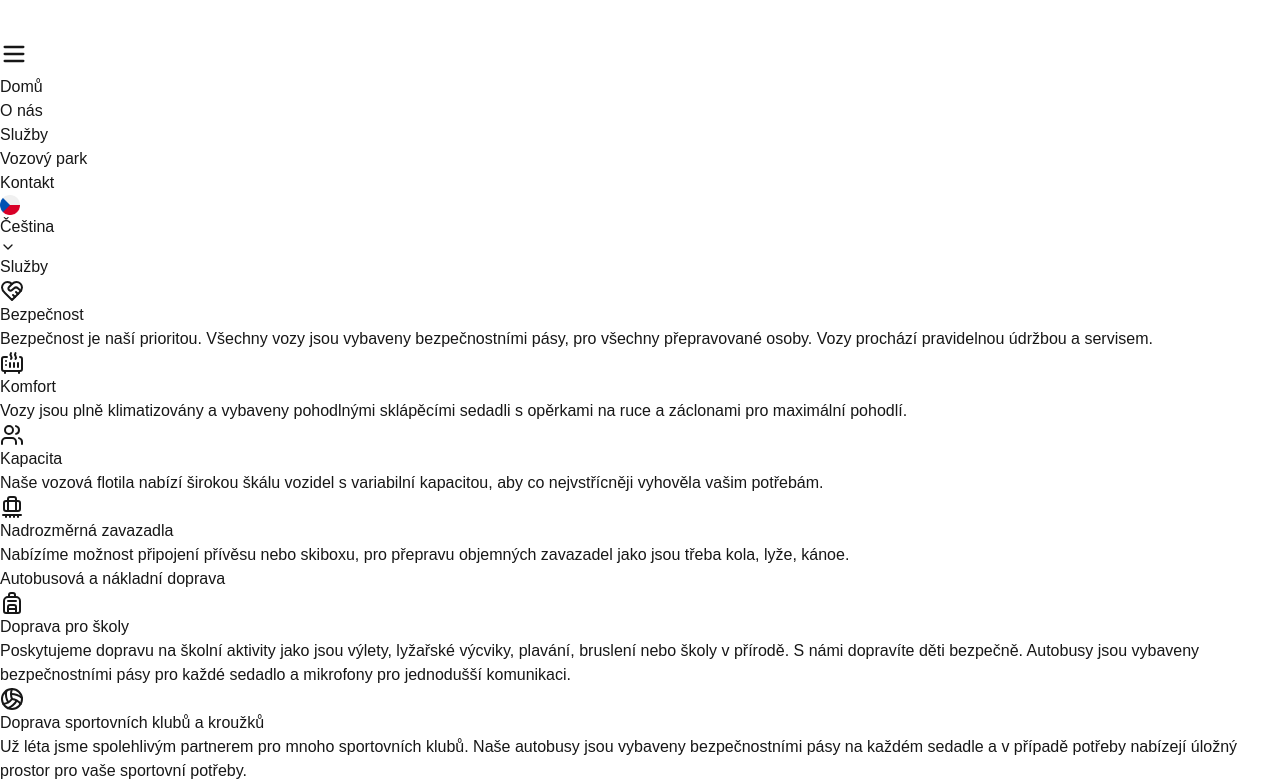
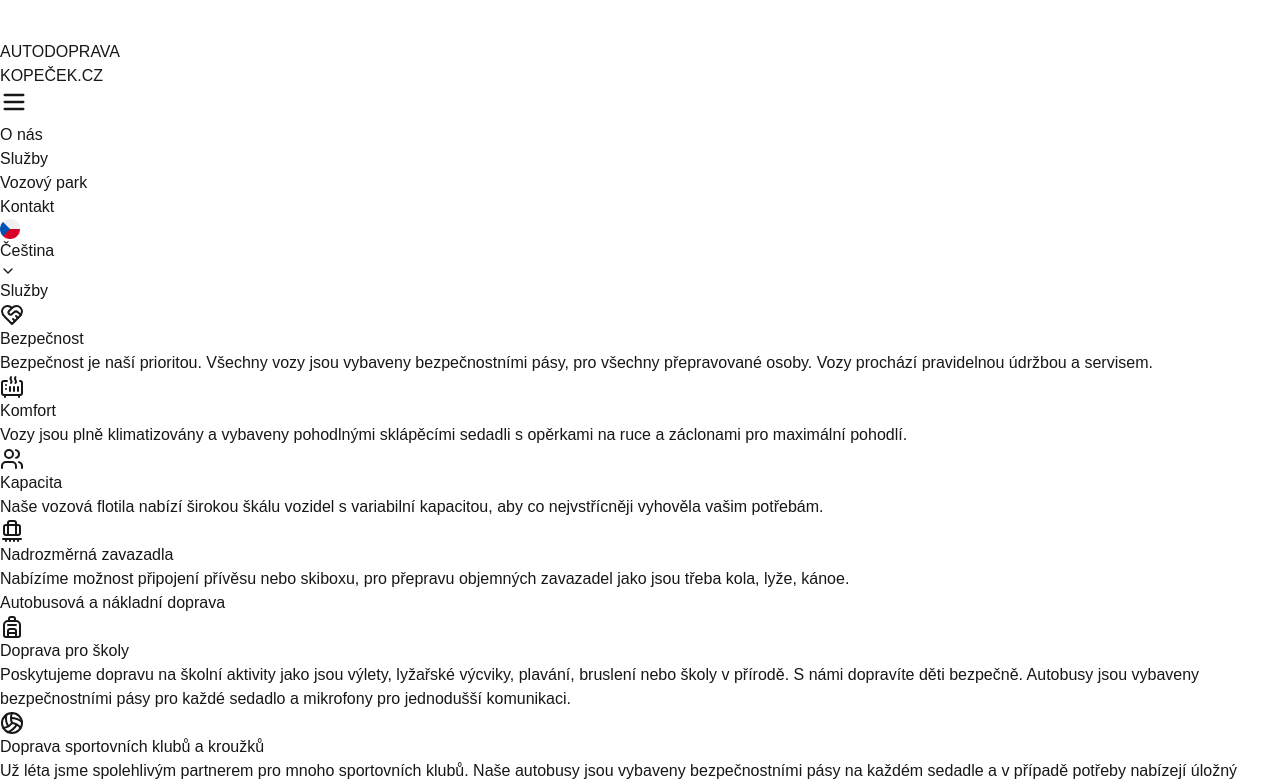
Before and after one commit to lukaskourilcz/autodoprava-kopecek, a Next.js app: page /services in a window 1280 px wide. Shown: the top 782 px of the page. Built offline with nearby package versions, Linux system fonts and the light colour scheme.

Commit message:
logotitle

```diff
--- a/src/app/components/Navbar.tsx
+++ b/src/app/components/Navbar.tsx
@@ -40,9 +40,9 @@ export default function Navbar() {
 
   return (
     <nav className="sticky top-0 bg-gray-800 opacity-90 text-white p-4 flex justify-between items-center z-50">
+      {/* Logo and Brand */}
       <div className="flex items-center space-x-4">
-        {/* Logo */}
-        <div className="logo-container">
+        <div className="logo-container flex items-center">
           <Image
             src="/pics/logo-white-nav.png"
             alt="Logo"
@@ -51,6 +51,11 @@ export default function Navbar() {
             className="logo-animation mx-3"
             priority
           />
+          <span className="font-bold text-lg uppercase leading-tight ml-4">
+  <span className="text-yellow-400">AUTODOPRAVA</span>
+  <br />
+  <span>KOPEČEK.CZ</span>
+</span>
         </div>
         {/* Hamburger Icon */}
         <button
@@ -69,16 +74,8 @@ export default function Navbar() {
       >
         <li>
           <Link
-            href={`/?lang=${activeLocale}#header`}
-            className="hover:text-gray-400 block"
-          >
-            {t("home.title")}
-          </Link>
-        </li>
-        <li>
-          <Link
             href={`/?lang=${activeLocale}#about`}
-            className="hover:text-gray-400 block"
+            className="hover:text-yellow-400 block"
           >
             {t("about.title")}
           </Link>
@@ -86,7 +83,7 @@ export default function Navbar() {
         <li>
           <Link
             href={`/?lang=${activeLocale}#services`}
-            className="hover:text-gray-400 block"
+            className="hover:text-yellow-400 block"
           >
             {t("services.title")}
           </Link>
@@ -94,7 +91,7 @@ export default function Navbar() {
         <li>
           <Link
             href={`/?lang=${activeLocale}#fleet`}
-            className="hover:text-gray-400 block"
+            className="hover:text-yellow-400 block"
           >
             {t("fleet.title")}
           </Link>
@@ -102,7 +99,7 @@ export default function Navbar() {
         <li>
           <Link
             href={`/?lang=${activeLocale}#contact`}
-            className="hover:text-gray-400 block"
+            className="hover:text-yellow-400 block"
           >
             {t("contact.title")}
           </Link>
--- a/src/app/services/page.tsx
+++ b/src/app/services/page.tsx
@@ -91,7 +91,7 @@ export default function Services() {
   return (
     <section
       id="sluzby"
-      className="bg-gray-100 py-16 px-4 sm:px-8 md:px-16 lg:px-32"
+      className="bg-gray-200 py-16 px-4 sm:px-8 md:px-16 lg:px-32"
     >
       <div className="max-w-6xl mx-auto text-center">
         <h2 className="text-4xl font-bold text-gray-800 mb-12">
```
